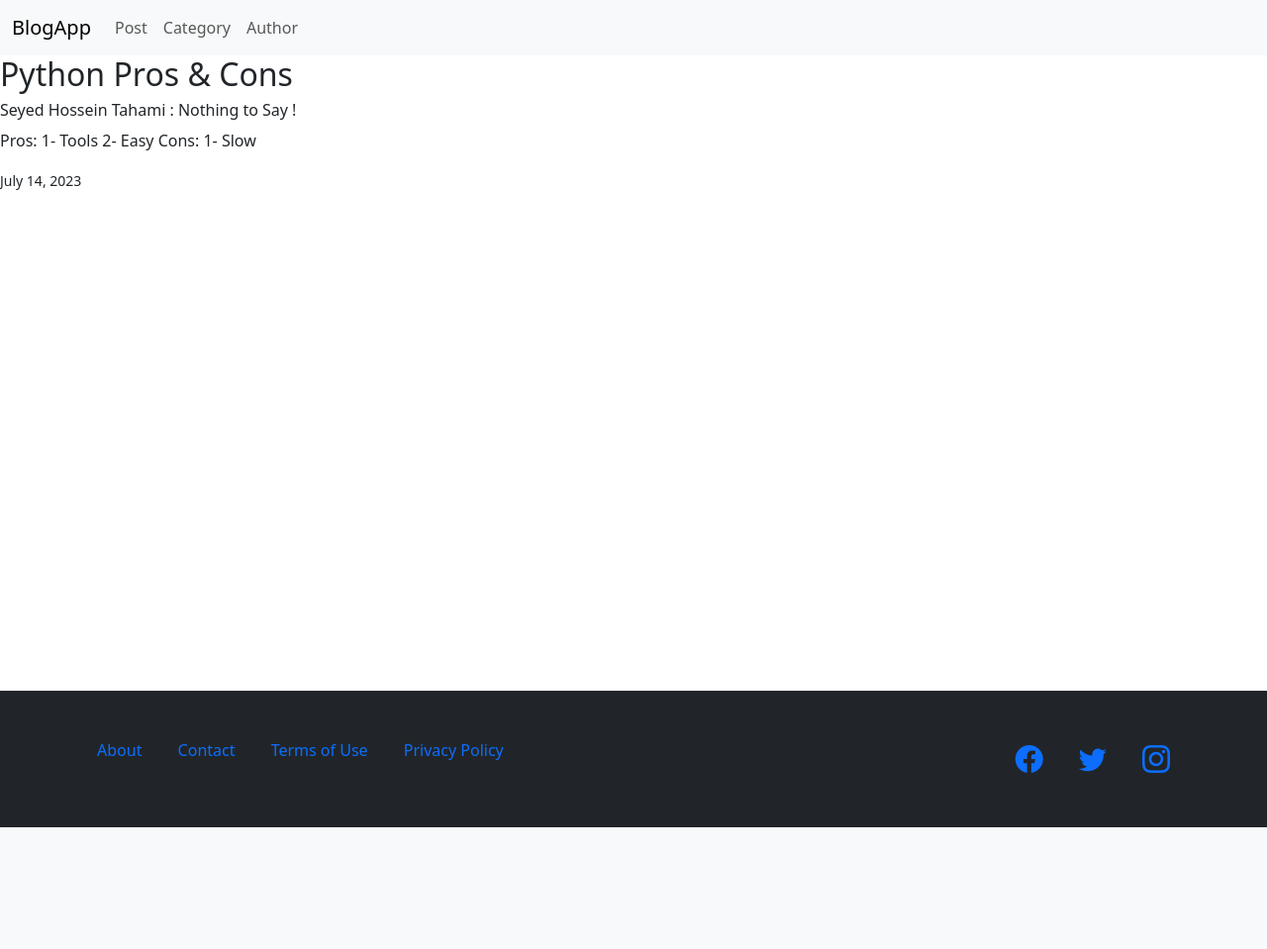
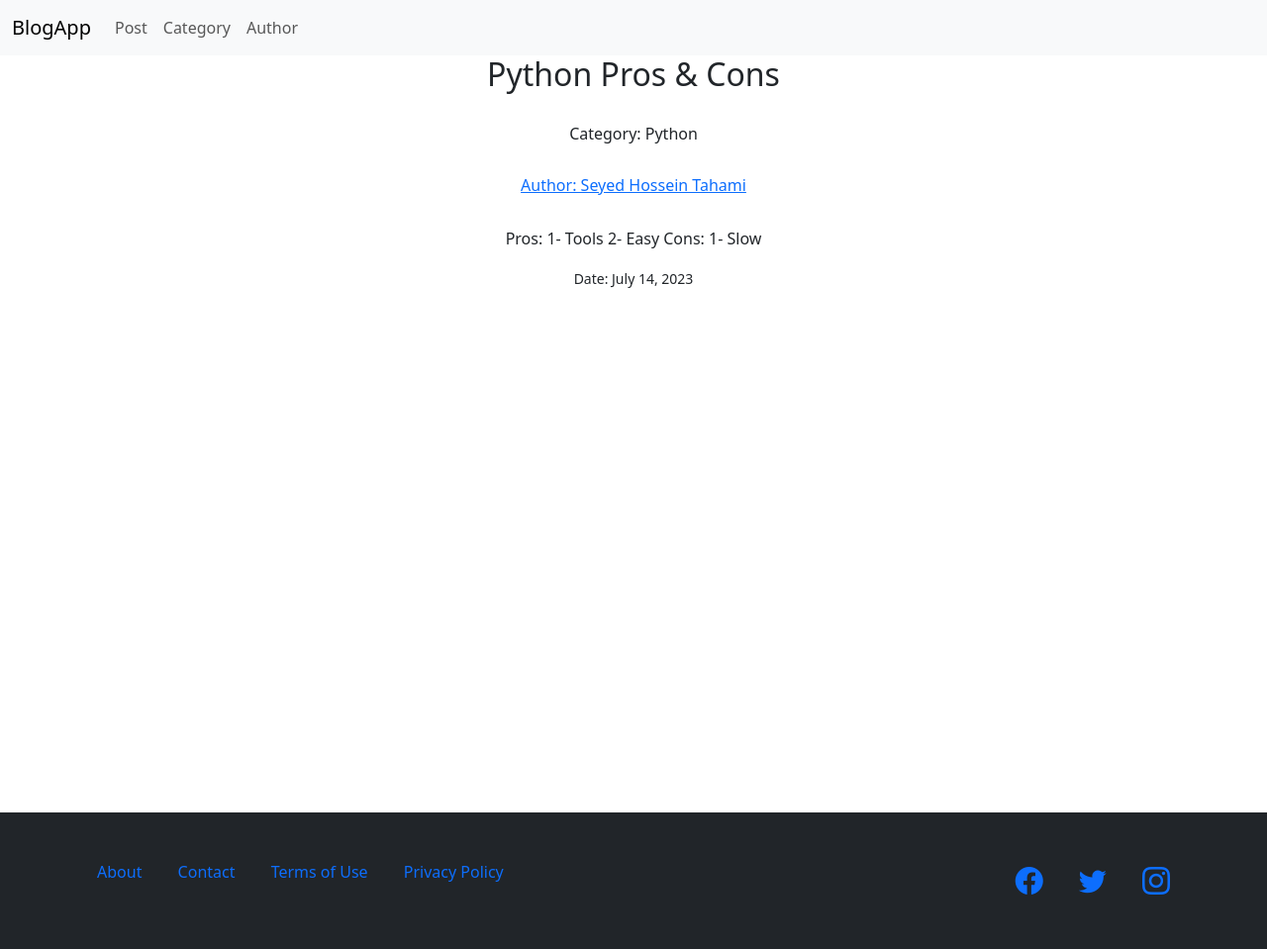
Before and after one commit to HosseinTahami/CW-98, a Django app: page /posts/1/ in a window 1280 px wide. Shown: the whole page at 99% size. Before the commit the page ends 836 px from the top, so only its background shows below. Run offline with Django 4.2, Linux system fonts and the light colour scheme; data comes from the database, SQL or seed files in the repository; both versions use the stored data as it was after the commit.

Commit message:
Done for now

```diff
--- a/CW15/BlogPlatform/BlogApp/urls.py
+++ b/CW15/BlogPlatform/BlogApp/urls.py
@@ -7,5 +7,5 @@ urlpatterns = [
     path('authors/', views.author_list, name = 'authors'),
     path('posts/<int:post_id>/', views.post_details),
     path('categories/<int:category_id>/', views.category_details),
-    path('authors/<int:author_id>/', views.author_details)
+    path('authors/<int:author_id>/', views.author_details, name='authors_detail')
 ]
--- a/CW15/BlogPlatform/template/post_details.html
+++ b/CW15/BlogPlatform/template/post_details.html
@@ -1,8 +1,28 @@
 {% extends 'base.html' %}
 
 {% block content %}
-<h2>{{ detail.title }}</h2>
-<h6>{{ detail.author }}</h6>
-<p>{{ detail.content }}</p>
-<small>{{ detail.date }}</small>
+<div class="text-center">
+    <h2>{{ detail.title }}</h2>
+    <br>
+    <h6>Category: {{ detail.Category.name }}</h6>
+    <br>
+    <a href="{% url 'authors_detail' detail.author.id %}">
+        <h6>Author: {{ detail.author.name }}</h6>
+    </a>
+    <br>
+    <div class="container">
+        <div class="row">
+            <div class="col-3">
+                <p></p>
+            </div>
+            <div class="col-6">
+                <p>{{ detail.content }}</p>
+            </div>
+            <div class="col-3">
+                <p></p>
+            </div>
+        </div>
+    </div>
+    <small>Date: {{ detail.date }}</small>
+</div>
 {%endblock%}
```
Also changed, not shown: CW15/BlogPlatform/db.sqlite3.
